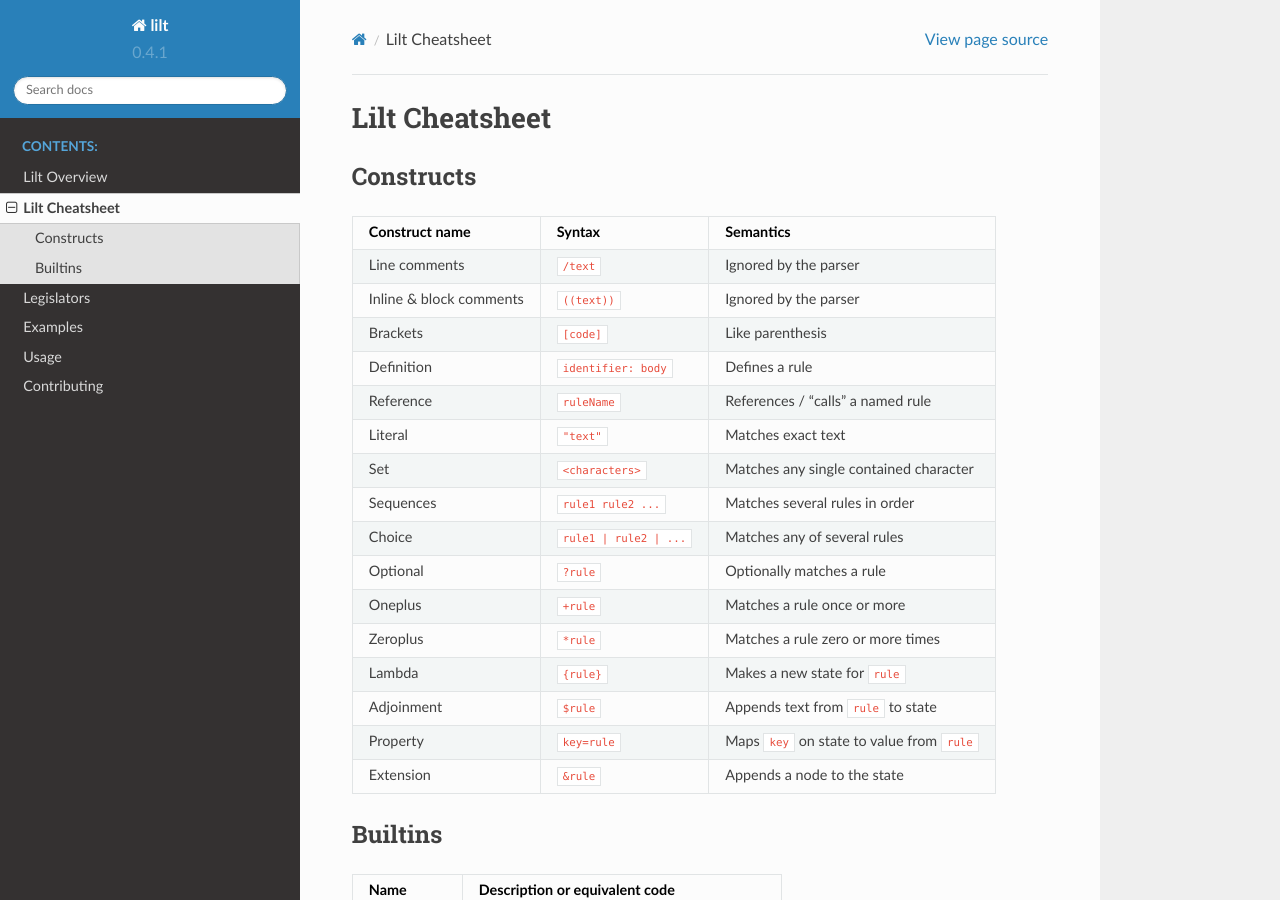
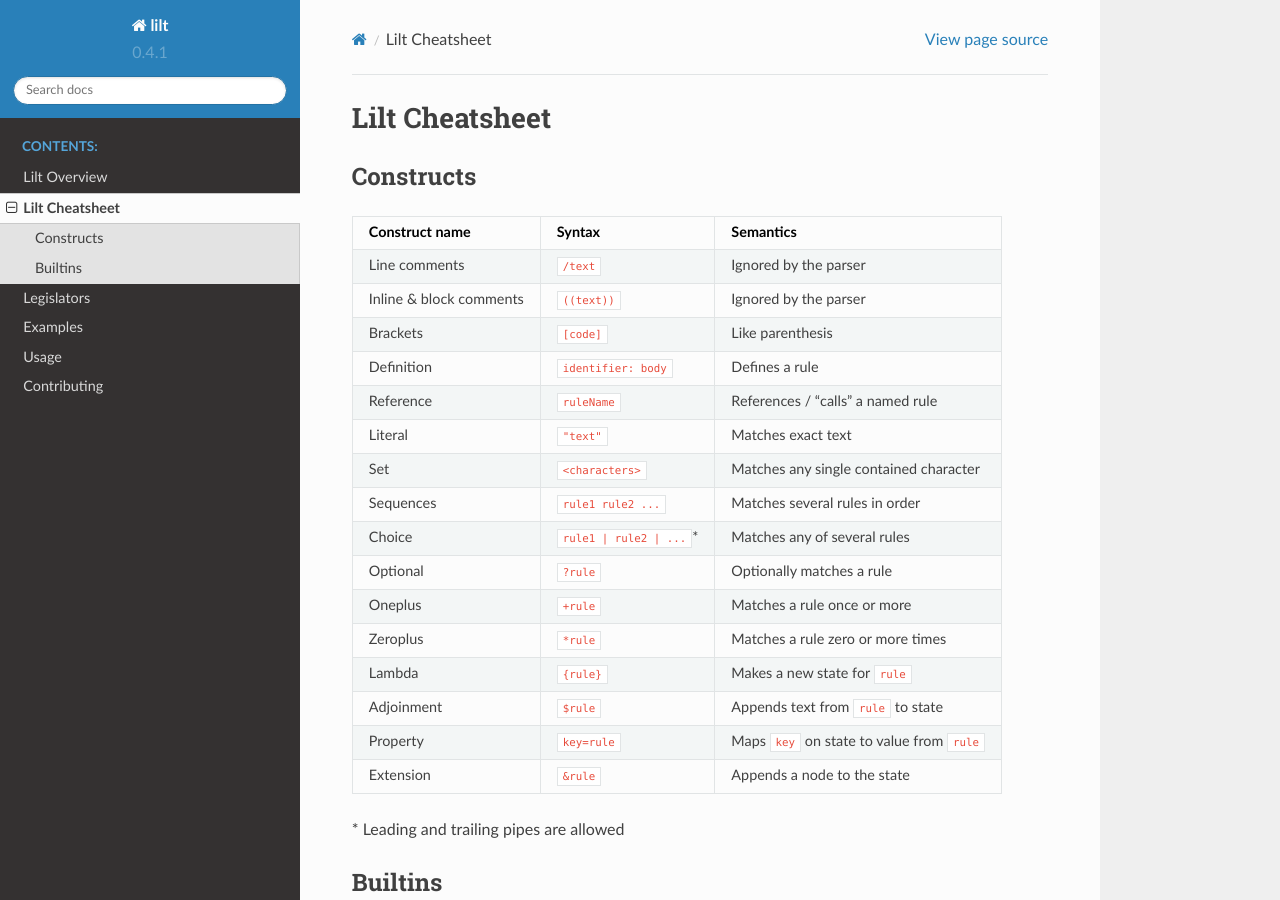
Before and after one commit to Quelklef/lilt, a Sphinx documentation site: the page built from docs/cheatsheet.rst, in a window 1280 px wide and 900 px high. Built offline with Sphinx 7.4.7 and the Read the Docs theme 2.0.0, drawn with Linux system fonts in a browser that asks for light colours.

Commit message:
Now allows for leading and trailing |'s

```diff
--- a/docs/cheatsheet.rst
+++ b/docs/cheatsheet.rst
@@ -5,27 +5,28 @@ Lilt Cheatsheet
 Constructs
 ----------
 
-======================= =========================== ====================================================
-Construct name          Syntax                      Semantics
-======================= =========================== ====================================================
-Line comments           :code:`/text`               Ignored by the parser
-Inline & block comments :code:`((text))`            Ignored by the parser
-Brackets                :code:`[code]`              Like parenthesis
-Definition              :code:`identifier: body`    Defines a rule
-Reference               :code:`ruleName`            References / "calls" a named rule
-Literal                 :code:`"text"`              Matches exact text
-Set                     :code:`<characters>`        Matches any single contained character
-Sequences               :code:`rule1 rule2 ...`     Matches several rules in order
-Choice                  :code:`rule1 | rule2 | ...` Matches any of several rules
-Optional                :code:`?rule`               Optionally matches a rule
-Oneplus                 :code:`+rule`               Matches a rule once or more
-Zeroplus                :code:`*rule`               Matches a rule zero or more times
-Lambda                  :code:`{rule}`              Makes a new state for :code:`rule`
-Adjoinment              :code:`$rule`               Appends text from :code:`rule` to state
-Property                :code:`key=rule`            Maps :code:`key` on state to value from :code:`rule`
-Extension               :code:`&rule`               Appends a node to the state
-======================= =========================== ====================================================
+======================= ============================= ====================================================
+Construct name          Syntax                        Semantics
+======================= ============================= ====================================================
+Line comments           :code:`/text`                 Ignored by the parser
+Inline & block comments :code:`((text))`              Ignored by the parser
+Brackets                :code:`[code]`                Like parenthesis
+Definition              :code:`identifier: body`      Defines a rule
+Reference               :code:`ruleName`              References / "calls" a named rule
+Literal                 :code:`"text"`                Matches exact text
+Set                     :code:`<characters>`          Matches any single contained character
+Sequences               :code:`rule1 rule2 ...`       Matches several rules in order
+Choice                  :code:`rule1 | rule2 | ...`\* Matches any of several rules
+Optional                :code:`?rule`                 Optionally matches a rule
+Oneplus                 :code:`+rule`                 Matches a rule once or more
+Zeroplus                :code:`*rule`                 Matches a rule zero or more times
+Lambda                  :code:`{rule}`                Makes a new state for :code:`rule`
+Adjoinment              :code:`$rule`                 Appends text from :code:`rule` to state
+Property                :code:`key=rule`              Maps :code:`key` on state to value from :code:`rule`
+Extension               :code:`&rule`                 Appends a node to the state
+======================= ============================= ====================================================
 
+\* Leading and trailing pipes are allowed
 
 Builtins
 --------
--- a/docs/legislators.rst
+++ b/docs/legislators.rst
@@ -44,7 +44,7 @@ Choice
 
 Choice legislators are also comprised of several rules. Choices return the return value of the first contained rule which matches the given text. The matching rule will also consume code, and possibly mutate the current state.
 
-Choices are comprised of a sequence of rules, each separated by a pipe (`|`).
+Choices are comprised of a sequence of rules, each separated by a pipe (`|`). Both a leading and a trailing pipe is allowed.
 
 For instance, :code:`"firstname" | "lastname"` matches "firstname" and "lastname" only.
 
```
Also changed, not shown: 4 other files.
